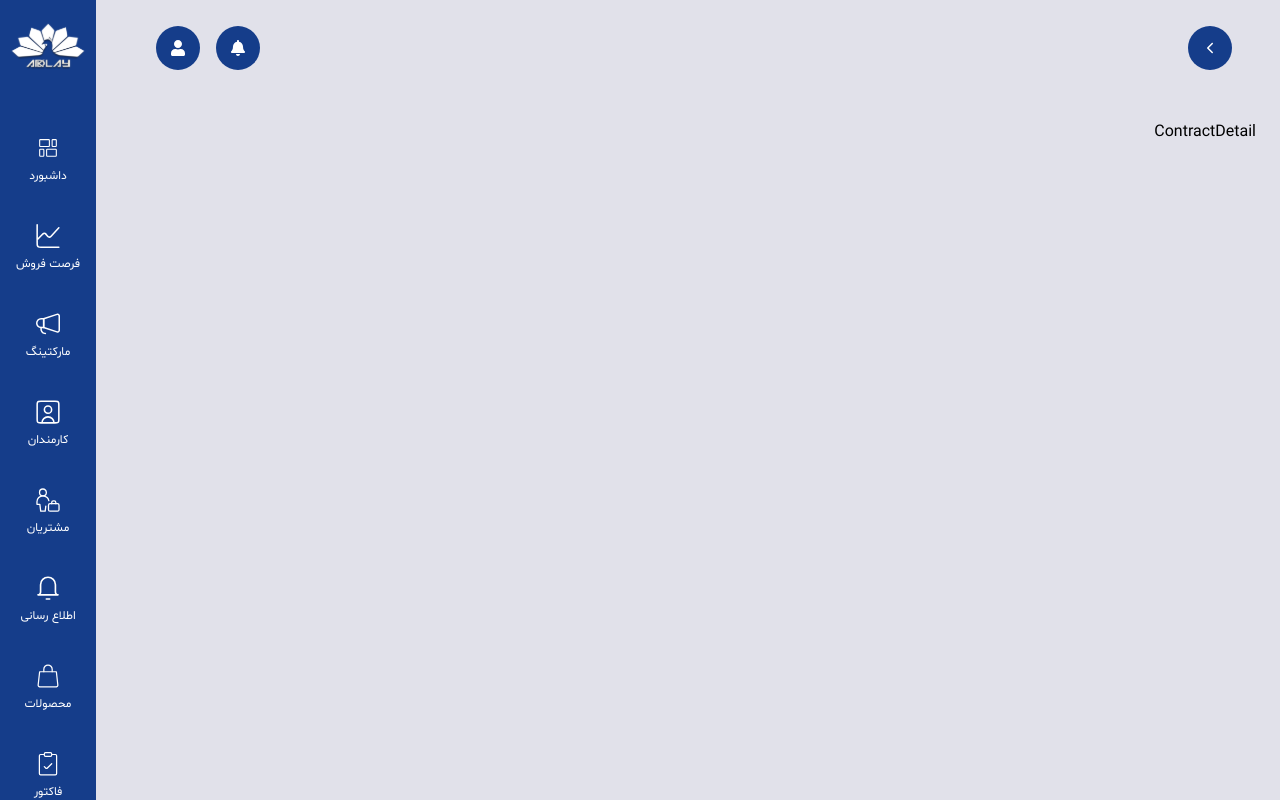
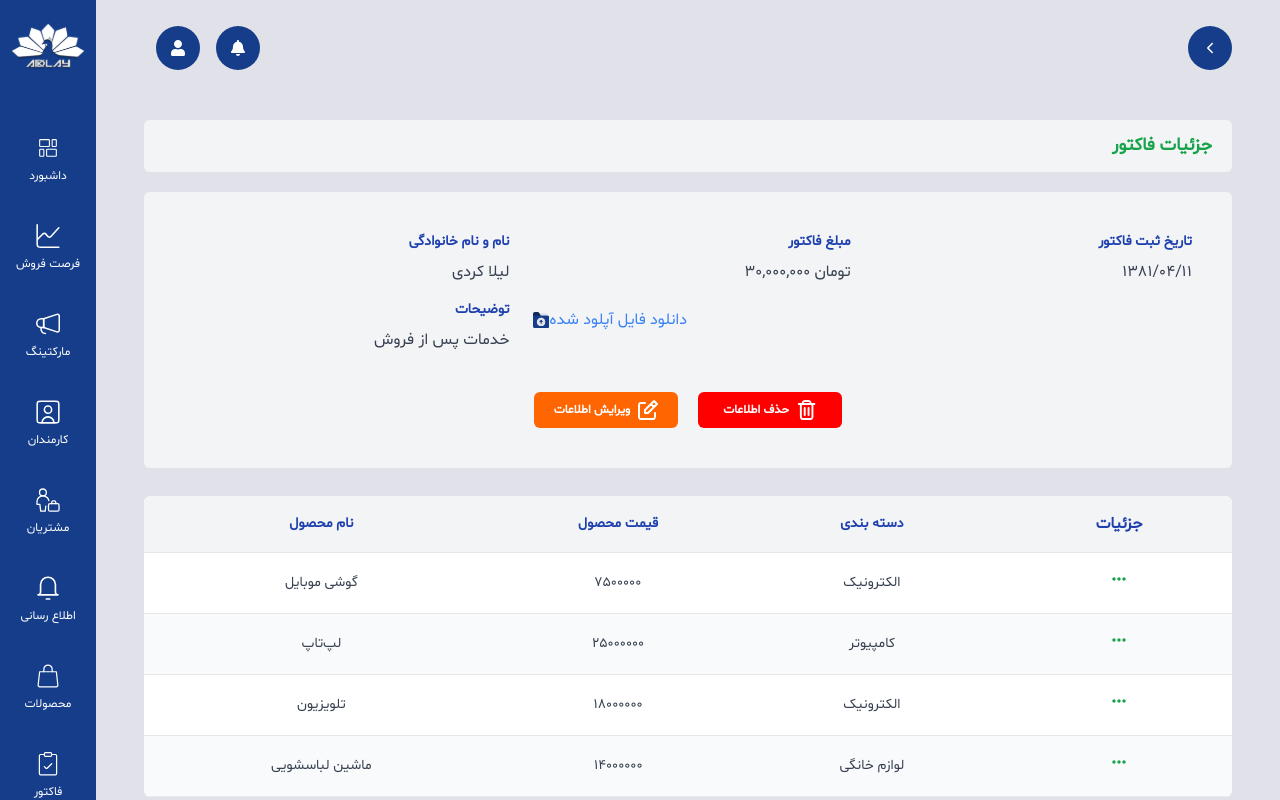
Before and after one commit to alirezzasarkar/customer-management-software, a React app: page /dashboard/invoice/detail/1 in a window 1280 px wide. Shown: the top 800 px of the page. Built offline with nearby package versions, Linux system fonts and the light colour scheme; the HTML template or start-up script is replaced by a standard one.

Commit message:
feat: ContractDetail.jsx

```diff
--- a/src/Components/Contract/ContractDetail.jsx
+++ b/src/Components/Contract/ContractDetail.jsx
@@ -1,8 +1,101 @@
+import Table from "../Common/Table";
+import Title from "../Common/Title";
+import DashboardButton from "./../Common/DashboardButton";
+
+const initialData = [
+  {
+    id: 1,
+    product_name: "گوشی موبایل",
+    price: "۷۵۰۰۰۰۰",
+    category: "الکترونیک",
+  },
+  {
+    id: 2,
+    product_name: "لپ‌تاپ",
+    price: "۲۵۰۰۰۰۰۰",
+    category: "کامپیوتر",
+  },
+  {
+    id: 3,
+    product_name: "تلویزیون",
+    price: "۱۸۰۰۰۰۰۰",
+    category: "الکترونیک",
+  },
+  {
+    id: 4,
+    product_name: "ماشین لباسشویی",
+    price: "۱۴۰۰۰۰۰۰",
+    category: "لوازم خانگی",
+  },
+];
+
+const columns = [
+  { id: "product_name", label: "نام محصول" },
+  { id: "price", label: "قیمت محصول" },
+  { id: "category", label: "دسته بندی" },
+];
 
 const ContractDetail = () => {
   return (
-    <div>ContractDetail</div>
-  )
-}
+    <>
+      <Title title="جزئیات فاکتور" />
+      <div className="bg-gray-100 p-10 mx-6 rounded-md">
+        <div className="grid grid-cols-3 gap-4 mb-8">
+          <div className="flex flex-col">
+            <span className="text-sm text-blue-800 font-semibold">
+              نام و نام خانوادگی
+            </span>
+            <p className="text-gray-700 mt-2">لیلا کردی</p>
+          </div>
+          <div className="flex flex-col">
+            <span className="text-sm text-blue-800 font-semibold">
+              مبلغ فاکتور
+            </span>
+            <p className="text-gray-700 mt-2">۳۰,۰۰۰,۰۰۰ تومان</p>
+          </div>
+          <div className="flex flex-col">
+            <span className="text-sm text-blue-800 font-semibold">
+              تاریخ ثبت فاکتور
+            </span>
+            <p className="text-gray-700 mt-2">۱۳۸۱/۰۴/۱۱</p>
+          </div>
+          <div className="flex flex-col">
+            <span className="text-sm text-blue-800 font-semibold">توضیحات</span>
+            <p className="text-gray-700 mt-2">خدمات پس از فروش</p>
+          </div>
+          <div className="flex flex-col mt-2">
+            <a href="#" download className="text-blue-500 flex items-center">
+              <img
+                src="/src/Assets/Icons/download.svg"
+                alt="Download"
+                className="w-4 h-4 ml-2"
+              />
+              دانلود فایل آپلود شده
+            </a>
+          </div>
+        </div>
 
-export default ContractDetail
+        <div className="flex justify-center gap-5 mt-10">
+          <DashboardButton
+            inner_text="ویرایش اطلاعات"
+            icon="/src/Assets/Icons/edit.svg"
+            bg_color="bg-[#FF6500]"
+            hover_state="hover:bg-[#FF6500]"
+          />
+          <DashboardButton
+            inner_text="حذف اطلاعات"
+            icon="/src/Assets/Icons/delete.svg"
+            bg_color="bg-[#FF0000]"
+            hover_state="hover:bg-[#FF0000]"
+          />
+        </div>
+      </div>
+
+      <div className="bg-gray-100 mx-6 rounded-md mt-7">
+        <Table columns={columns} data={initialData} />
+      </div>
+    </>
+  );
+};
+
+export default ContractDetail;
```
Also changed, not shown: src/Assets/Icons/download.svg (added).
